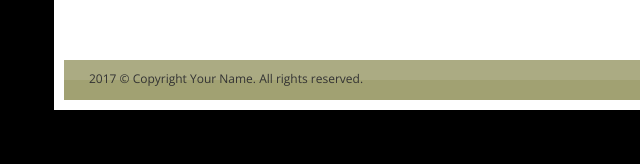
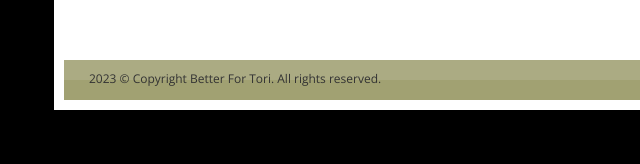
Before and after one commit to better-for-tori/BTF, a plain HTML site: page index.html in a window 1280 px wide. Shown: the part 825-989 px from the top of the page, 0-640 px from the left. Drawn offline with nearby package versions, Linux system fonts and the light colour scheme.

Commit message:
Add files via upload

```diff
--- a/index.html
+++ b/index.html
@@ -95,9 +95,9 @@
 
 	<!--start footer-->
 	<div id="footer">
-		<span class="left">2017 &copy; Copyright <a href="#">Your Name</a>. All rights reserved.</span>
+		<span class="left">2023 &copy; Copyright <a href="#">Better For Tori</a>. All rights reserved.</span>
 		<span class="right"><a href="#">Contact</a> | <a href="#">Site Map</a></span>
-		<p class="show-footer">2017 &copy; Copyright <a href="#">Your Name</a>. All rights reserved.<br /><a href="#">Contact</a> | <a href="#">Site Map</a></p>
+		<p class="show-footer">2023 &copy; Copyright <a href="#">Better For Tori</a>. All rights reserved.<br /><a href="#">Contact</a> | <a href="#">Site Map</a></p>
 	</div>
 	<!--end of footer-->
 
```
